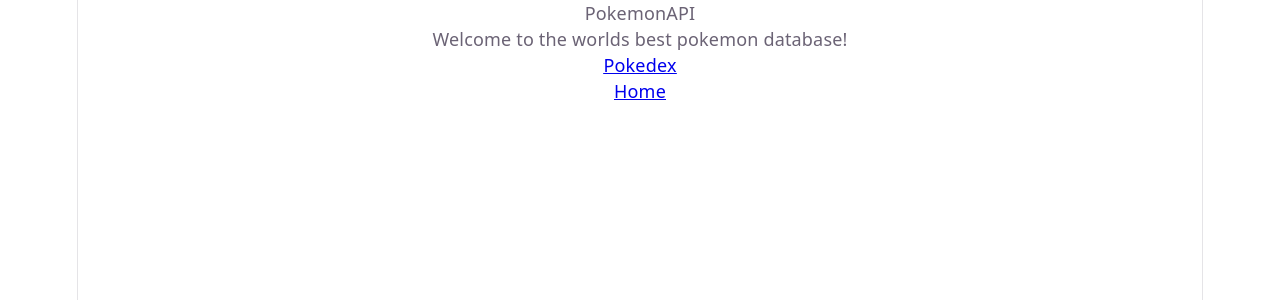
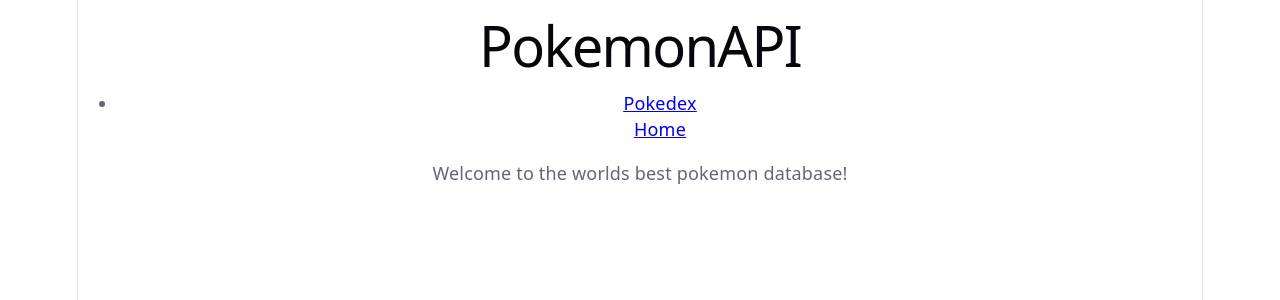
Before and after one commit to eeinmaciver/pokedex, a React (Vite) app: page / in a window 1280 px wide. Shown: the top 300 px of the page. Built offline with nearby package versions, Linux system fonts and the light colour scheme.

Commit message:
feat: created Layout which renders a header for every page, no page repeats them. routes are nested inside with relative paths.

```diff
--- a/src/AppRoutes.tsx
+++ b/src/AppRoutes.tsx
@@ -3,14 +3,17 @@ import { Route, Routes } from "react-router";
 import HomePage from "./pages/HomePage";
 import PokedexPage from "./pages/PokedexPage";
 import NotFoundPage from "./pages/NotFoundPage";
+import Layout from "./pages/Layout";
 
 export default function AppRoutes() {
 
     return (
         <Routes>
-            <Route path="/" element={<HomePage />} />
-            <Route path="/pokedex" element={<PokedexPage />} />
-            <Route path="*" element={<NotFoundPage />} />
+            <Route element={<Layout />}>
+                <Route index element={<HomePage />} />
+                <Route path="pokedex" element={<PokedexPage />} />
+                <Route path="*" element={<NotFoundPage />} />
+            </Route>
         </Routes>
     )
 
--- a/src/pages/HomePage.tsx
+++ b/src/pages/HomePage.tsx
@@ -4,11 +4,7 @@ import NavLinks from "../components/NavLink"
 export default function HomePage () {
 
     return (
-        <div>
-            <header>PokemonAPI</header>
             <p>Welcome to the worlds best pokemon database!</p>
-            <NavLinks />
-        </div>
     )
 
 
--- /dev/null
+++ b/src/pages/Layout.tsx
@@ -0,0 +1,26 @@
+import NavLinks from "../components/NavLink"
+import { Outlet } from "react-router"
+
+
+export default function Layout () {
+
+    return (
+        <div>
+            <header>
+                <h1>PokemonAPI</h1>
+                <nav>
+                    <ul>
+                        <li>
+                            <NavLinks/>
+                        </li>
+                    </ul>
+                </nav>
+            </header>
+
+            <main>
+                <Outlet/>
+            </main>
+        </div>
+    )
+
+}
--- a/src/pages/PokedexPage.tsx
+++ b/src/pages/PokedexPage.tsx
@@ -6,7 +6,6 @@ export default function PokedexPage () {
 
     return (
         <div>
-            <NavLinks/>
             <Pokedex/>
         </div>
     )
```
